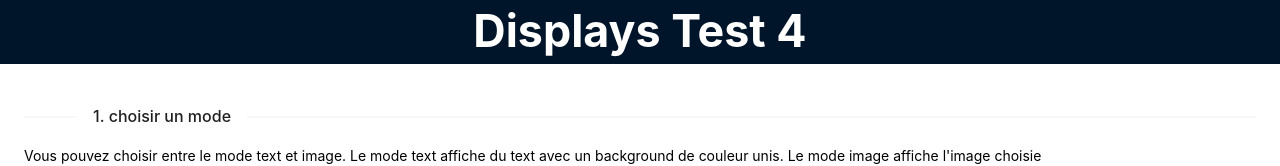
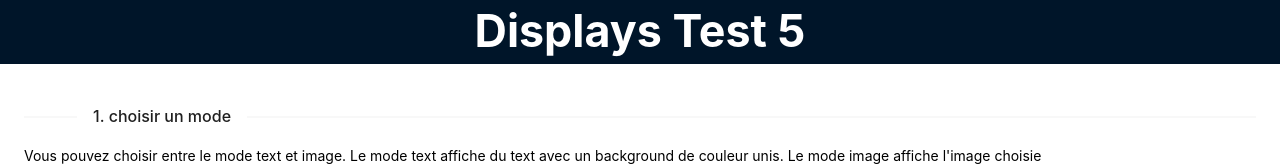
Before and after one commit to riri-314/Displays, a React (Vite) app: page / in a window 1280 px wide. Shown: the top 166 px of the page. Built offline with nearby package versions, Linux system fonts and the light colour scheme; no server answers.

Commit message:
Git secret still does not work, test 5

```diff
--- a/src/App.tsx
+++ b/src/App.tsx
@@ -57,7 +57,7 @@ const App = () => {
           width: "100%",
         }}
       >
-        <h1>Displays Test 4</h1>
+        <h1>Displays Test 5</h1>
       </Header>
       <Content>
         <div
```
